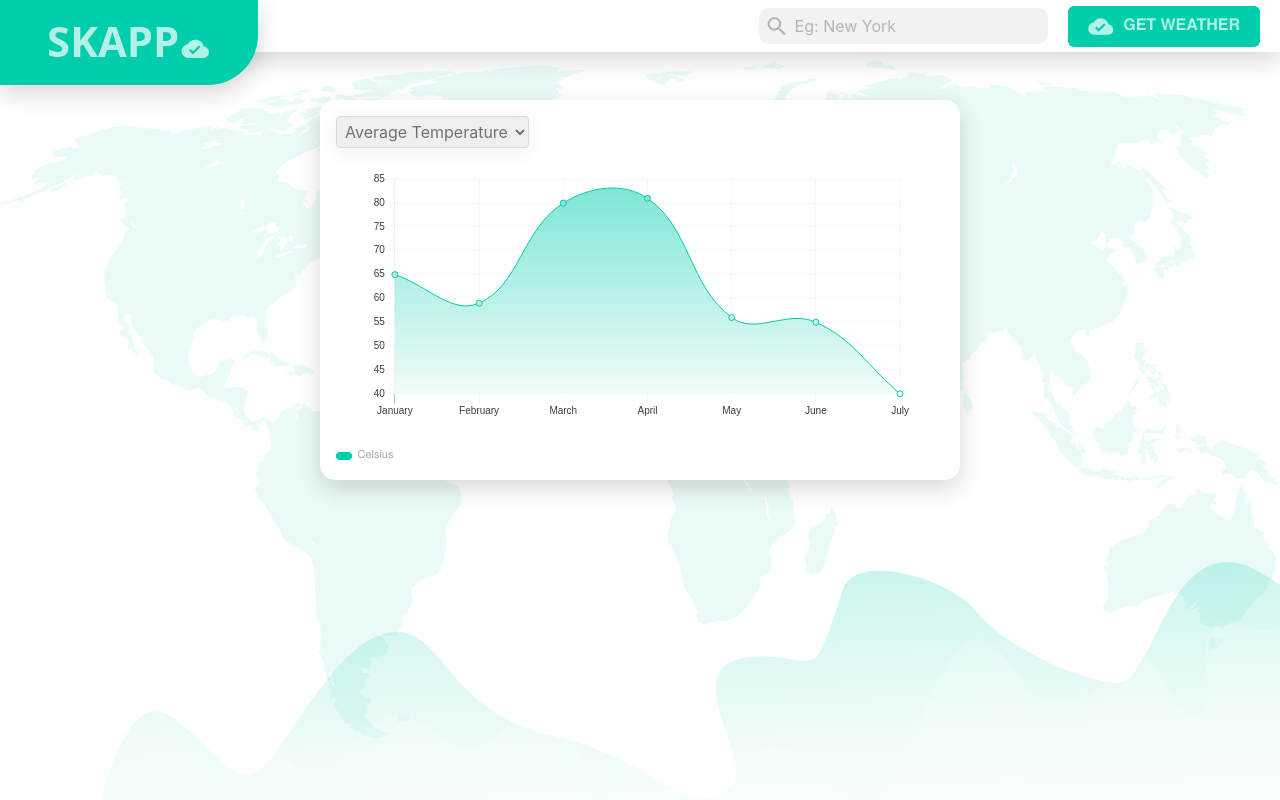
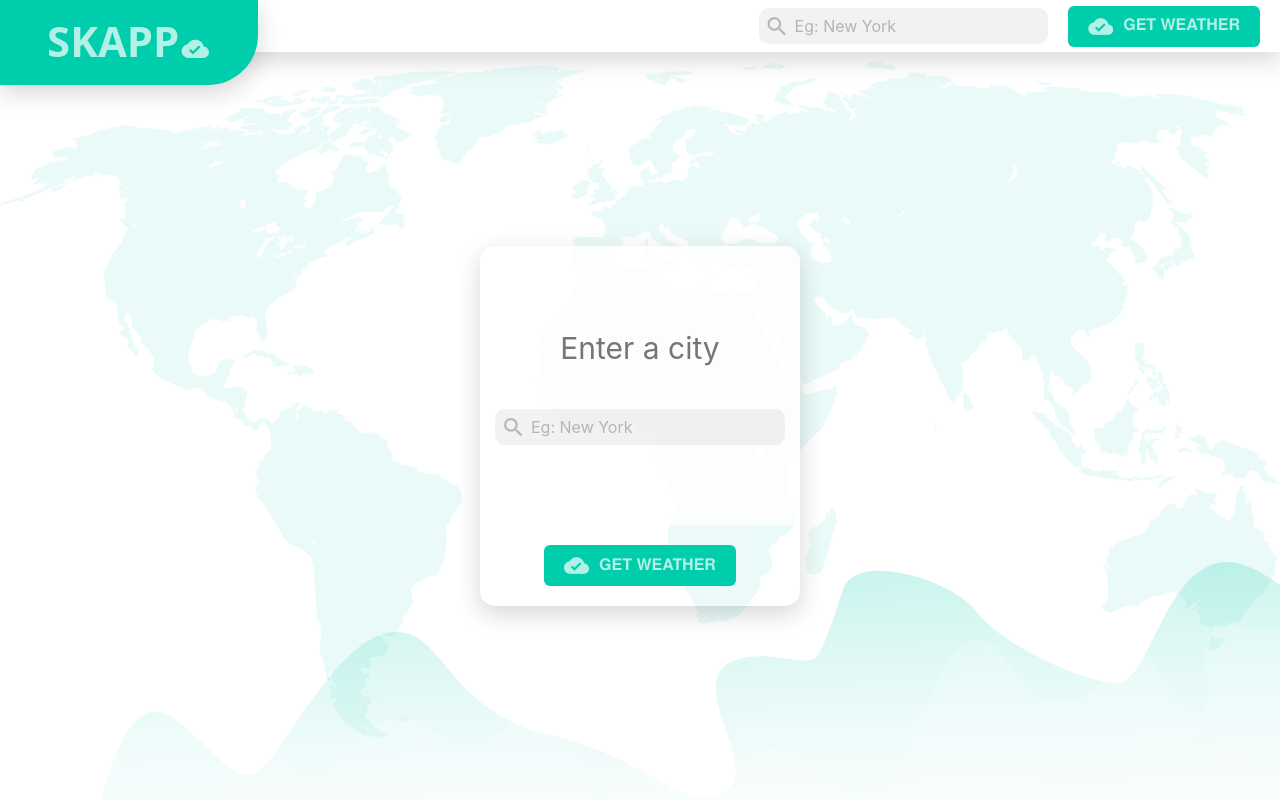
Before and after one commit to ccastanedag/SKAPP, a React (Create React App) app: page / in a window 1280 px wide. Built offline with nearby package versions, Linux system fonts and the light colour scheme.

Commit message:
Implements basi router navigation (forecast)

```diff
--- a/package.json
+++ b/package.json
@@ -10,6 +10,7 @@
     "react-bootstrap": "^1.0.0-beta.5",
     "react-chartjs-2": "^2.7.4",
     "react-dom": "^16.8.2",
+    "react-router-dom": "^4.3.1",
     "react-scripts": "2.1.5"
   },
   "scripts": {
--- a/src/App.js
+++ b/src/App.js
@@ -4,18 +4,27 @@ import SkappBar from './components/SkappBar/SkappBar';
 import styles from './Skapp.module.scss';
 import SkappHome from './components/SkappHome/SkappHome';
 import SkappForecast from './components/SkappForecast/SkappForecast';
+import { BrowserRouter as Router, Route, Switch } from 'react-router-dom';
+import SkappError404 from './components/SkappError404/SkappError404';
+import SkappDetail from './components/SkappDetail/SkappDetail';
 
 class App extends Component {
-  citySubmit = (city) =>{
+  citySubmit = (city) => {
     alert(city);// Here will go the Fetch call to OpenWeather API
   }
   render() {
     return (
-      <div className={styles.background}>
-        <SkappBar citySubmit={this.citySubmit}/>
-        {/* <SkappHome citySubmit={this.citySubmit}/> */}
-        <SkappForecast/>
-      </div>
+       <Router>
+         <div className={styles.background}>
+           <SkappBar citySubmit={this.citySubmit} />
+           <Switch>
+             <Route exact path='/' component={SkappHome}/>
+             <Route exact path='/forecast' component={SkappForecast} />
+             <Route path='/detail' component={SkappDetail} />
+             <Route component={SkappError404} />
+           </Switch>
+         </div>
+       </Router>
     );
   }
 }
--- a/src/components/SkappBar/SkappBar.js
+++ b/src/components/SkappBar/SkappBar.js
@@ -4,6 +4,7 @@ import SkappLogo from '../../images/SkappLogo.svg';
 import SkappSearchInput from '../SkappSearchInput/SkappSearchInput';
 import SkappButton from '../SkappButton/SkappButton';
 import PropTypes from 'prop-types';
+import { Link } from 'react-router-dom';
 
 class SkappBar extends Component {
   static propTypes = {
@@ -35,7 +36,17 @@ class SkappBar extends Component {
           <SkappSearchInput
             value={this.state.cityName}
             onChange={this.handleChange} />
-          <SkappButton text='GET WEATHER' iconName='cloud_done' />
+          {/* To avoid redirection when input is empty */}
+          {this.state.cityName &&
+            <Link to={{ pathname: '/forecast', search: '?city=' + this.state.cityName }}>
+              <SkappButton text='GET WEATHER' iconName='cloud_done' />
+            </Link>
+          }
+          {
+            !this.state.cityName &&
+            <SkappButton text='GET WEATHER' iconName='cloud_done' />
+          }
+
         </form>
       </div>
     );
--- /dev/null
+++ b/src/components/SkappDetail/SkappDetail.js
@@ -0,0 +1,18 @@
+import React, { Component } from 'react'
+import PropTypes from 'prop-types'
+
+export class SkappDetail extends Component {
+  static propTypes = {
+
+  }
+
+  render() {
+    return (
+      <div>
+        DETAILS GOES HERE
+      </div>
+    )
+  }
+}
+
+export default SkappDetail
--- /dev/null
+++ b/src/components/SkappError404/SkappError404.js
@@ -0,0 +1,18 @@
+import React, { Component } from 'react'
+import PropTypes from 'prop-types'
+
+export class SkappError404 extends Component {
+  static propTypes = {
+
+  }
+
+  render() {
+    return (
+      <div>
+        ERROR 404 !!!
+      </div>
+    )
+  }
+}
+
+export default SkappError404
--- a/src/components/SkappHome/SkappHome.js
+++ b/src/components/SkappHome/SkappHome.js
@@ -2,12 +2,9 @@ import React, { Component } from 'react';
 import styles from './SkappHome.module.scss';
 import SkappSearchInput from '../SkappSearchInput/SkappSearchInput';
 import SkappButton from '../SkappButton/SkappButton';
-import PropTypes from 'prop-types';
+import { Link } from 'react-router-dom';
 
 class SkappHome extends Component {
-  static propTypes = {
-    citySubmit: PropTypes.func.isRequired
-  }
 
   state = {
     cityName: ''
@@ -22,9 +19,13 @@ class SkappHome extends Component {
     });
   }
 
+  citySubmit = (city) => {
+    alert(city);
+  }
+
   handleCitySubmit = (event) => {
     event.preventDefault();
-    this.props.citySubmit(this.state.cityName);
+    this.citySubmit(this.state.cityName);
   }
 
   render() {
@@ -38,7 +39,13 @@ class SkappHome extends Component {
               onChange={this.handleChange} />
           </div>
           <div className={styles.homeBottom}>
-            <SkappButton iconName='cloud_done' text='GET WEATHER' />
+            {/* To avoid redirection when input is empty */}
+            {this.state.cityName &&
+              <Link to={{ pathname: '/forecast', search: '?city=' + this.state.cityName }}>
+                <SkappButton iconName='cloud_done' text='GET WEATHER' />
+              </Link>}
+            {!this.state.cityName &&
+              <SkappButton iconName='cloud_done' text='GET WEATHER' />}
           </div>
         </form>
       </div>
```
Also changed, not shown: src/components/SkappDetail/SkappDetail.module.scss (added), src/components/SkappError404/SkappError404.module.scss (added), 1 other file (tests, documents, lock files or other folders).
